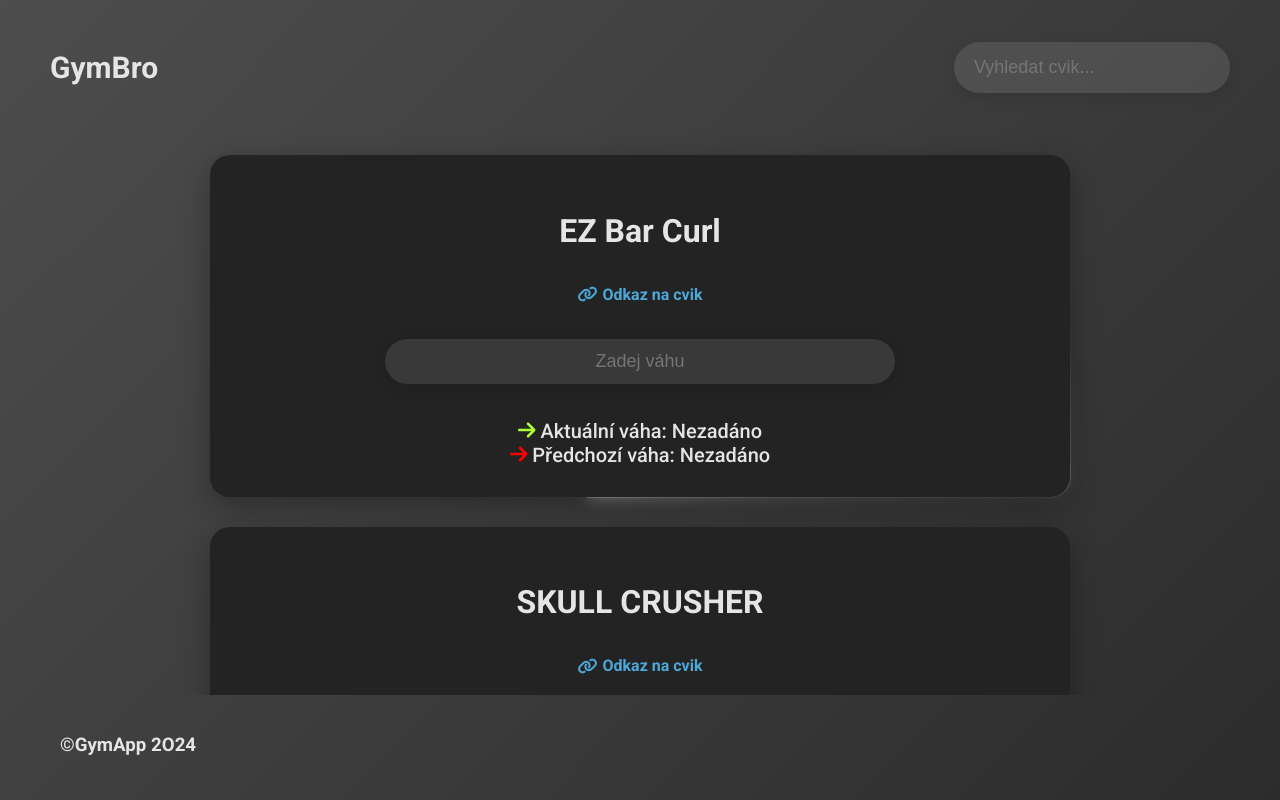
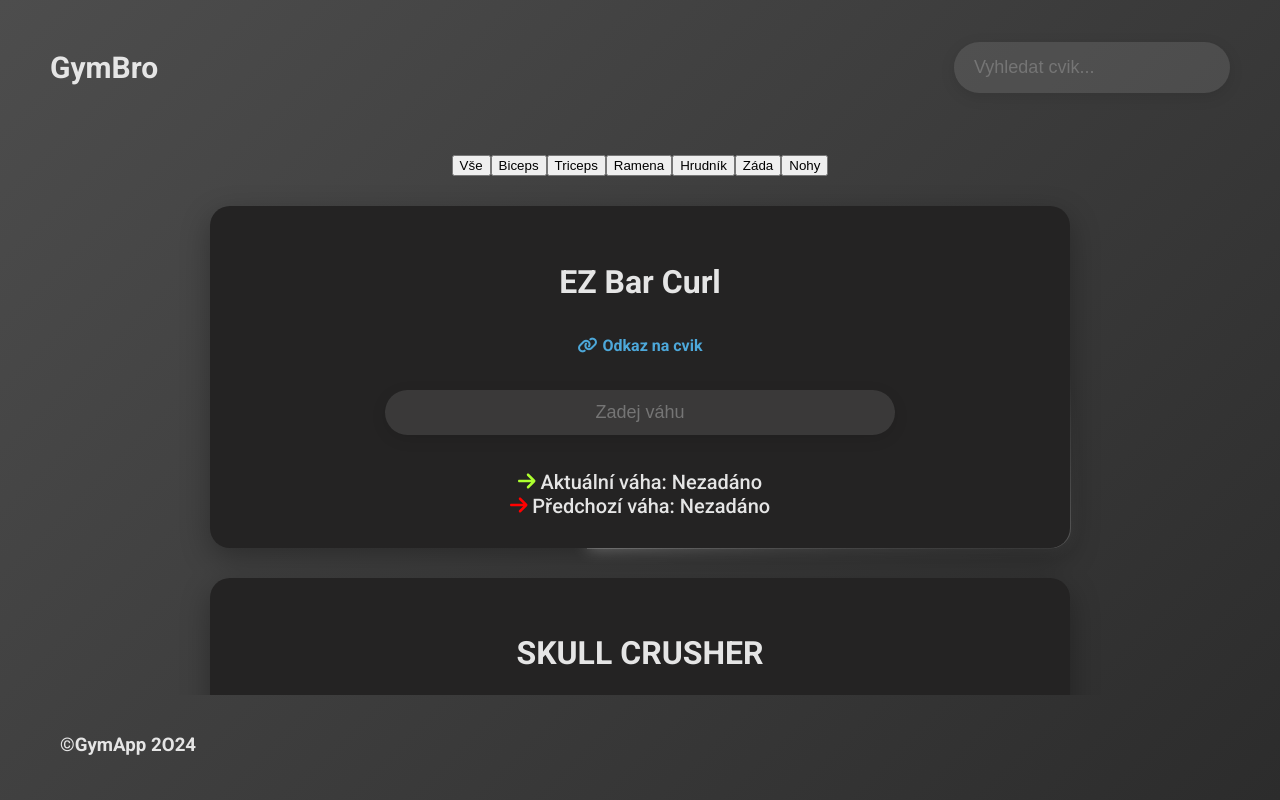
Before and after one commit to drobiss/Gym-App, a React (Vite) app: page / in a window 1280 px wide. Built offline with nearby package versions, Linux system fonts and the light colour scheme.

Commit message:
added filter buttons

```diff
--- a/src/App.jsx
+++ b/src/App.jsx
@@ -3,11 +3,13 @@ import allExercises from "./data"
 import ExerciseList from "./components/ExerciseList"
 import Footer from "./components/Footer"
 import Navbar from "./components/Navbar"
+import ExerciseFilterButton from "./components/ExerciseFilterButton"
 
 const App = () => {
 
   const [searchingText, setSearchingText] = useState("")
   const [filteredExercises, setFilteredExercises] = useState([])
+  const [currentBodyPartFilter, setCurrentBodyPartFilter] = useState("All")
 
   //FETCHING DATA FROM LOCAL STORAGE/ PARSING JSON DATA
   const [weights, setWeights] = useState(() => {
@@ -19,10 +21,16 @@ const App = () => {
   // EXERCISE FILTER
   useEffect(() => {
     const exercisesAfterFilter = allExercises.filter((oneExercise) => {
-      return oneExercise.exercise.toLowerCase().includes(searchingText.toLowerCase())
+      const matchesSearch = oneExercise.exercise.toLowerCase().includes(searchingText.toLowerCase())
+      const matchesBodyPart = currentBodyPartFilter === "All" || oneExercise.bodyPart === currentBodyPartFilter
+      return matchesSearch && matchesBodyPart
     })
     setFilteredExercises(exercisesAfterFilter)
-  }, [searchingText])
+  }, [searchingText, currentBodyPartFilter])
+
+  const handleBodyPartFilter = (bodyPart) => {
+    setCurrentBodyPartFilter(bodyPart)
+  }
 
 
   // STORING IN LOCAL STORAGE
@@ -50,6 +58,15 @@ const App = () => {
   <div className="container">
     <Navbar  setSearchingText={setSearchingText}/>
     <div className="exercises-box">
+      <div className="buttons-container">
+        <ExerciseFilterButton onClick={() => handleBodyPartFilter("All")}>Vše</ExerciseFilterButton>
+        <ExerciseFilterButton onClick={() => handleBodyPartFilter("Biceps")}>Biceps</ExerciseFilterButton>
+        <ExerciseFilterButton onClick={() => handleBodyPartFilter("Triceps")}>Triceps</ExerciseFilterButton>
+        <ExerciseFilterButton onClick={() => handleBodyPartFilter("Shoulders")}>Ramena</ExerciseFilterButton>
+        <ExerciseFilterButton onClick={() => handleBodyPartFilter("Chest")}>Hrudník</ExerciseFilterButton>
+        <ExerciseFilterButton onClick={() => handleBodyPartFilter("Back")}>Záda</ExerciseFilterButton>
+        <ExerciseFilterButton onClick={() => handleBodyPartFilter("Legs")}>Nohy</ExerciseFilterButton>
+      </div>
       <ExerciseList
         exercises={filteredExercises}
         weights={weights}
--- /dev/null
+++ b/src/components/ExerciseFilterButton.jsx
@@ -0,0 +1,9 @@
+import data from "../data"
+
+const ExerciseFilterButton = ({children, onClick}) => {
+  return (
+    <button onClick={onClick}>{children}</button>
+  )
+}
+
+export default ExerciseFilterButton
```
